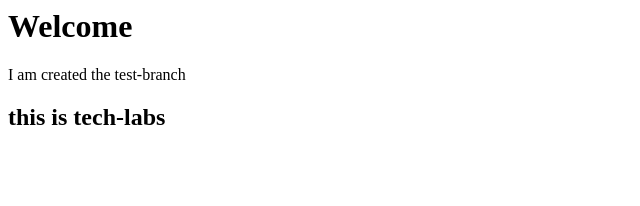
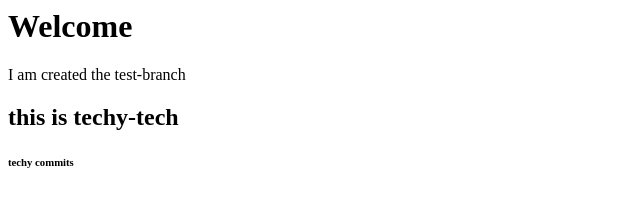
Before and after one commit to dhinaTartlabs/test-git, a plain HTML site: page index.html in a window 1280 px wide. Shown: the full height of the page, 0-640 px from the left. Drawn offline with Linux system fonts and the light colour scheme.

Commit message:
added content

```diff
--- a/index.html
+++ b/index.html
@@ -4,7 +4,7 @@
             Welcome
         </h1>
         <span> I am created the test-branch </span>
-
-        <h2>this is tech-labs</h2>
+        <h2>this is techy-tech</h2>
+        <h6>techy commits</h6>
     </body>
 </html>
```
